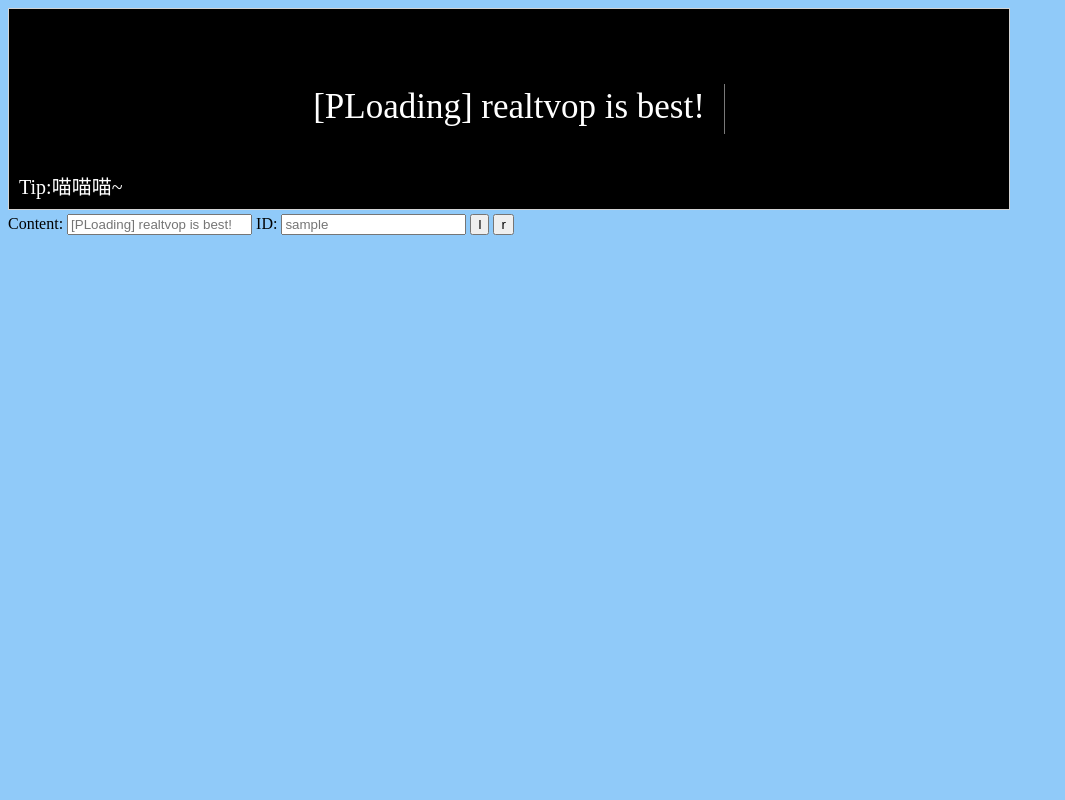
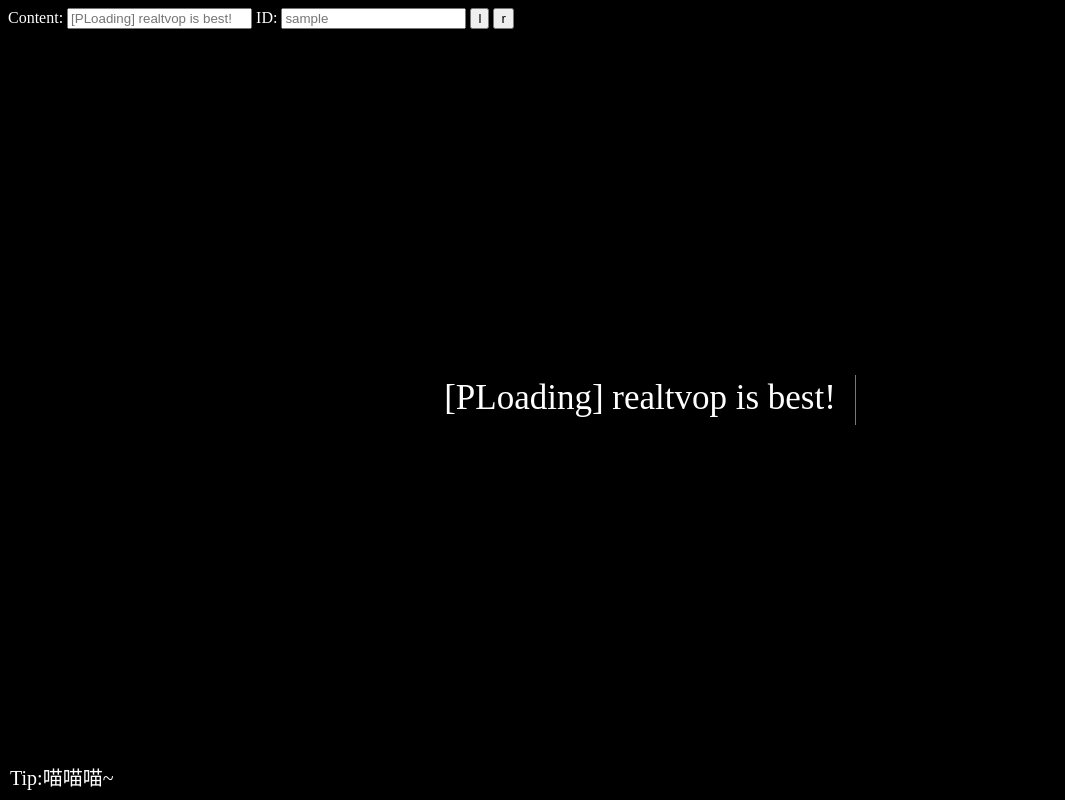
Before and after one commit to realtvop/ploading, a plain HTML site: page index.html in a window 1280 px wide. Shown: the whole page, without its empty margins (0-1065 px from the left). Drawn offline with Linux system fonts and the light colour scheme.

Commit message:
使用自生成全屏canvas

```diff
--- a/index.html
+++ b/index.html
@@ -6,19 +6,17 @@
 </head>
 
 <body style="background-color: #90caf9;">
-    <canvas id="myCanvas" width="1000" height="200" style="border:1px solid #d3d3d3; background-color: #fff;"> Your
-        browser does not support the
-        HTML5 canvas tag. </canvas>
-    <br />
+    <div style="position: fixed; z-index: 114514; color: white;" id="nn">
         Content:
         <input id="cc" placeholder="[PLoading] realtvop is best!">
         ID:
         <input id="dd" placeholder="sample">
         <input type="button" id="aa" value="l">
         <input type="button" id="bb" value="r">
+    </div>
     <script type="module">
         import ploading from './ploading.js';
-        ploading.init(document.getElementById("myCanvas"));
+        ploading.init({ whenShow: () => document.getElementById("nn").style.color = "white", whenHide: () => document.getElementById("nn").style.color = "black" });
         ploading.l(document.getElementById("cc").placeholder, document.getElementById("dd").placeholder);
         document.getElementById("aa").addEventListener("click", () => {
             ploading.l(document.getElementById("cc").value || document.getElementById("cc").placeholder, document.getElementById("dd").value || document.getElementById("dd").placeholder);
--- a/ploading.js
+++ b/ploading.js
@@ -15,11 +15,16 @@ const ploading = {
     whenHide: () => "喵喵喵",
     fadeInCompleted: false,
     fadingOut: false,
-    init(canvas, whenShow, whenHide) {
-        this.canvas = canvas;
-        this.ctx = canvas.getContext("2d");
-        if (typeof whenShow === "function") this.whenShow = whenShow;
-        if (typeof whenHide === "function") this.whenHide = whenHide;
+    init(callbacks) {
+        this.canvas = document.createElement("canvas");
+        this.ctx = this.canvas.getContext("2d");
+        this.canvas.style = "background-color: rgb(255, 255, 255);opacity: 1;position: fixed;width: 100vw;height: 100vh;left: 0px;top: 0px;";
+
+        console.log(arguments)
+        if (callbacks) {
+            if (typeof callbacks.whenShow === "function") this.whenShow = callbacks.whenShow;
+            if (typeof callbacks.whenHide === "function") this.whenHide = callbacks.whenHide;
+        }
     },
     l(msg, id = 'default') {
         if (this.currentId) {
@@ -62,15 +67,21 @@ const ploading = {
         }
         this.showing = true;
         this.whenShow();
+        document.body.appendChild(this.canvas);
     },
     hide() {
         // this.showing = false;
         this.fadingOut = performance.now();
         this.fadeInCompleted = false;
-        this.whenHide();
+    },
+    resizeCanvas() {
+        const { innerWidth, innerHeight } = window;
+        this.canvas.width = innerWidth;
+        this.canvas.height = innerHeight;
     },
     qwq() {
         if (!ploading.showing || !ploading.canvas || !ploading.ctx) return;
+        ploading.resizeCanvas();
         const { height, width } = ploading.canvas;
         const now = performance.now();
         const t = (now - ploading.startTime) / 20;
@@ -101,6 +112,9 @@ const ploading = {
                 ploading.fadingOut = false;
                 ploading.showing = false;
                 ploading.canvas.style.opacity = 0;
+
+                document.body.removeChild(ploading.canvas);
+                ploading.whenHide();
             }
         }
 
```
Lines whose indentation alone changed are shown as unchanged.
